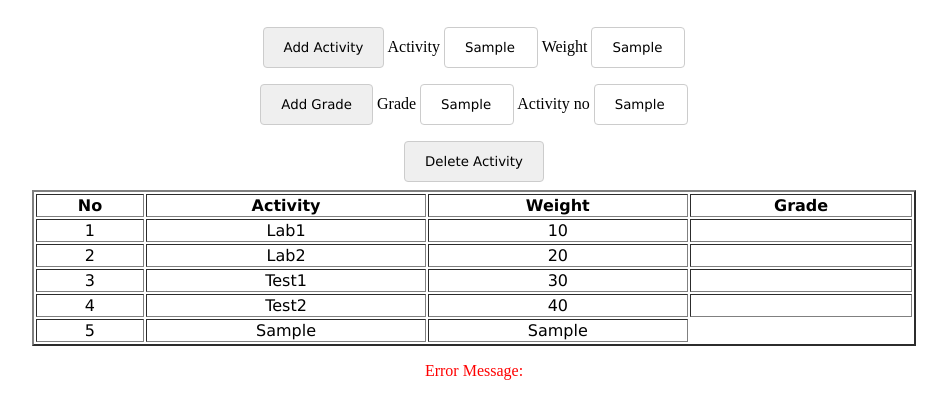
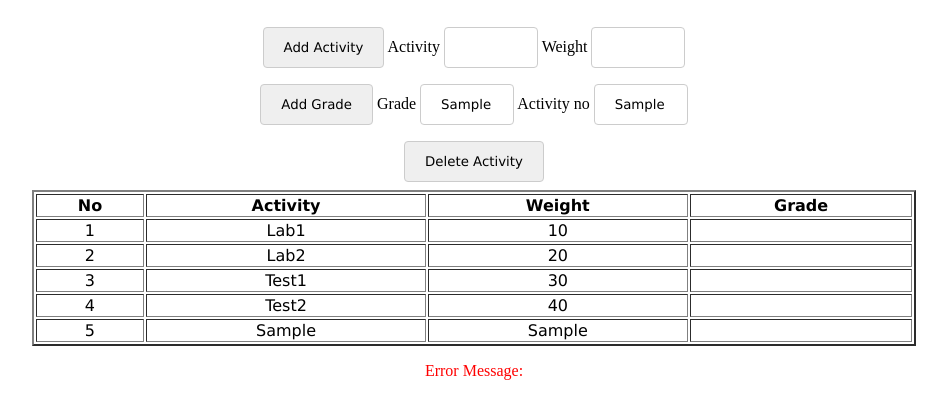
Before and after one commit to Lavanya2oo4/Test1-Semester3_webDev, a plain HTML site: page index.html in a window 1280 px wide. Both pictures are taken after typing "Sample", "Sample", "Sample", "Sample" into the empty fields and a click on the button "Add Activity". Shown: the part 61-480 px from the top of the page, without its empty margins (166-1113 px from the left). Drawn offline with Linux system fonts and the light colour scheme.

Commit message:
Validated values of activity and weight,added function to show error and making fields empty after adding data

```diff
--- a/index.html
+++ b/index.html
@@ -35,10 +35,10 @@
           Add Activity</button>
 
         <label for="activity">Activity</label>
-        <input type="text" id="activity" size="3">
+        <input type="text" id="activity" size="3" title="Enter Activity Name">
 
         <label for="Weight">Weight</label>
-        <input type="text" id="weight" size="3"><br>
+        <input type="text" id="weight" size="3" title="Must be between 1 and 100"><br>
 
         <button onclick="addGrade()" id="addGrade">
           Add Grade</button>
--- a/script.js
+++ b/script.js
@@ -6,13 +6,35 @@ ERR = document.getElementById("ERR");
 //code to add  no.,activity and weight  to table when add activity button clicked
 function addActivity() {
     let rowCount=document.getElementsByTagName("tr").length
+    let activityValue=document.getElementById("activity").value
+
+    //validating activity field
+    if(activityValue==""){
+        showError("Activity name is rejected❌")
+        return
+    }
+
+    let weightValue=document.getElementById("weight").value
+
+    //validating weight field
+    if(weightValue=="" || weightValue>100 ||weightValue<1){
+        showError("Weight is rejected❌")
+        return
+    }
+
     let table=document.getElementById("theTable")
 
     let newRow=table.insertRow(-1)
 
     let c1=newRow.insertCell(0).innerHTML=rowCount
-    let c2=newRow.insertCell(1).innerHTML=document.getElementById("activity").value
-    let c3=newRow.insertCell(2).innerHTML=document.getElementById("weight").value
+    let c2=newRow.insertCell(1).innerHTML=activityValue
+    let c3=newRow.insertCell(2).innerHTML=weightValue
+    let c4=newRow.insertCell(3).innerHTML=""
+
+
+    //making fields blank after adding activity
+    document.getElementById("activity").value=""
+    document.getElementById("weight").value=""
 }
 
 
@@ -23,3 +45,14 @@ function deleteActivity() {
 function addGrade() {
   window.alert("addGrade");
 }
+
+
+
+//function to show error
+function showError(message){
+    let error=document.getElementById("ERR")
+    error.append(message)
+    setTimeout(()=>{
+      error.innerHTML="Error Message: "
+    },1000)
+}
```
